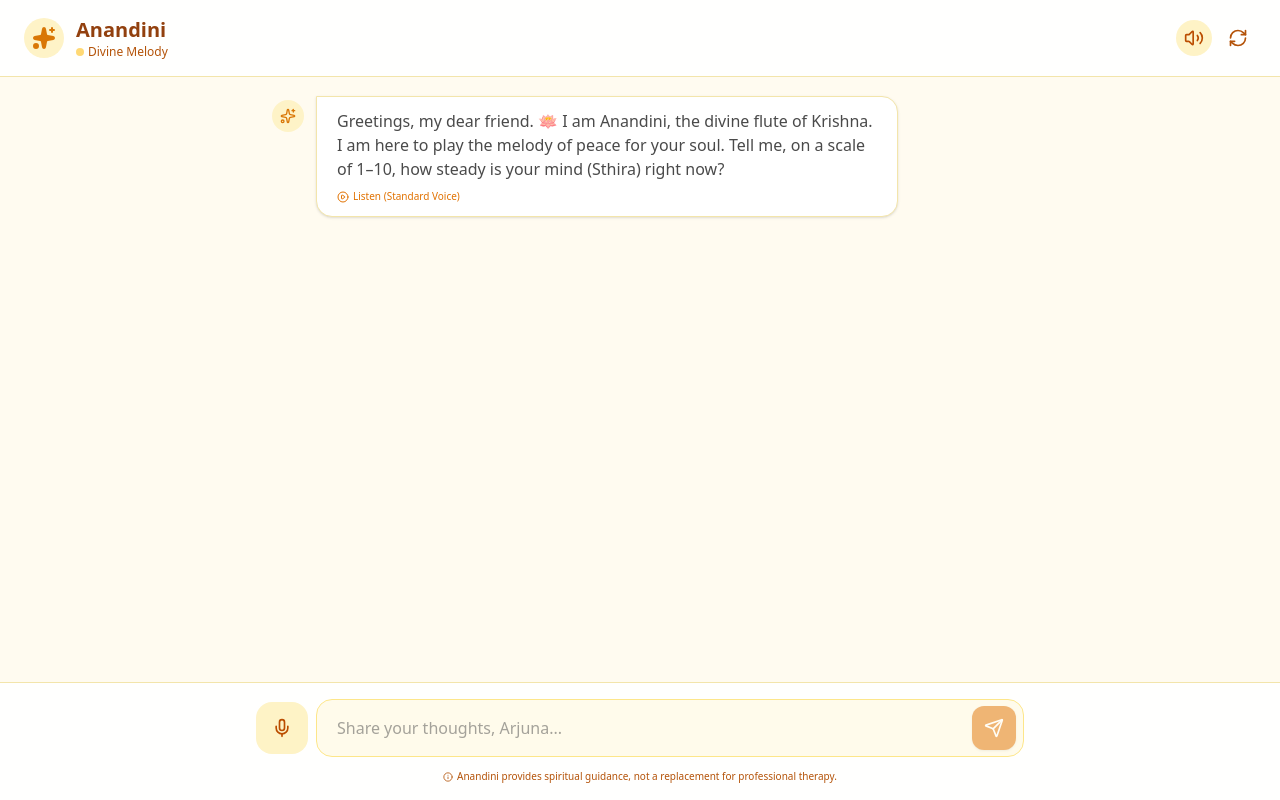
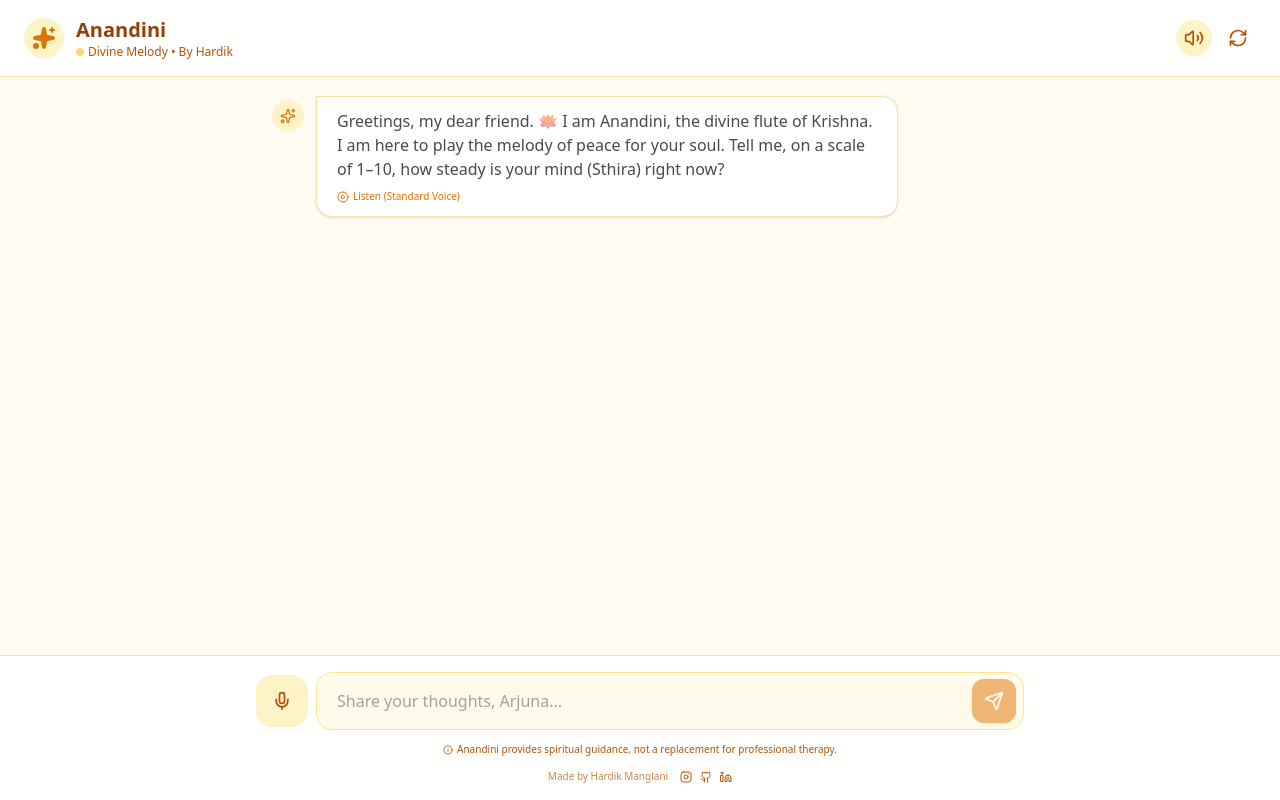
Before and after one commit to Hardik21806/Anandini, a React (Vite) app: page / in a window 1280 px wide. Both pictures are taken after a click on the button "Begin Your Journey". Built offline with nearby package versions, Linux system fonts and the light colour scheme; no server answers.

Commit message:
Credit given

```diff
--- a/index.html
+++ b/index.html
@@ -3,7 +3,7 @@
   <head>
     <meta charset="UTF-8" />
     <meta name="viewport" content="width=device-width, initial-scale=1.0" />
-    <title>My Google AI Studio App</title>
+    <title>Anandini</title>
   </head>
   <body>
     <div id="root"></div>
--- a/src/App.tsx
+++ b/src/App.tsx
@@ -18,7 +18,10 @@ import {
   MicOff,
   Volume2,
   VolumeX,
-  PlayCircle
+  PlayCircle,
+  Instagram,
+  Github,
+  Linkedin
 } from 'lucide-react';
 import { motion, AnimatePresence } from 'motion/react';
 import Markdown from 'react-markdown';
@@ -74,14 +77,6 @@ declare global {
     webkitSpeechRecognition: any;
     SpeechRecognition: any;
   }
-
-  interface ImportMetaEnv {
-    readonly VITE_GEMINI_API_KEY?: string;
-  }
-
-  interface ImportMeta {
-    readonly env: ImportMetaEnv;
-  }
 }
 
 export default function App() {
@@ -100,9 +95,13 @@ export default function App() {
 
   // Initialize Gemini lazily
   const getAi = () => {
-    const apiKey = import.meta.env.VITE_GEMINI_API_KEY;
+    // Check multiple possible environment variable names to avoid "reserved name" issues
+    const apiKey = process.env.GEMINI_API_KEY ||
+                   (import.meta as any).env?.VITE_GEMINI_API_KEY ||
+                   process.env.VITE_GEMINI_API_KEY;
+
     if (!apiKey) {
-      throw new Error("GEMINI_API_KEY is not configured. Please add it to your secrets.");
+      throw new Error("API Key not found. Please add 'GEMINI_API_KEY' or 'VITE_GEMINI_API_KEY' to your secrets.");
     }
     return new GoogleGenAI({ apiKey });
   };
@@ -148,8 +147,12 @@ export default function App() {
 
   // Setup Speech Recognition and check API Key
   useEffect(() => {
-    if (!import.meta.env.VITE_GEMINI_API_KEY) {
-      console.warn("GEMINI_API_KEY is not configured. Seeking divine guidance may be limited. 🪷");
+    const apiKey = process.env.GEMINI_API_KEY ||
+                   (import.meta as any).env?.VITE_GEMINI_API_KEY ||
+                   process.env.VITE_GEMINI_API_KEY;
+
+    if (!apiKey) {
+      console.warn("API Key is not configured. Seeking divine guidance may be limited. 🪷");
     }
 
     const SpeechRecognition = window.SpeechRecognition || window.webkitSpeechRecognition;
@@ -186,13 +189,28 @@ export default function App() {
     }
   };
 
+  const cleanTextForTTS = (text: string) => {
+    return text
+      .replace(/[\u{1F600}-\u{1F64F}\u{1F300}-\u{1F5FF}\u{1F680}-\u{1F6FF}\u{2600}-\u{26FF}\u{2700}-\u{27BF}]/gu, '') // Remove emojis
+      .replace(/\*\*/g, '') // Remove bold
+      .replace(/\*/g, '') // Remove italic
+      .replace(/#/g, '') // Remove headers
+      .replace(/`{1,3}[^`]*`{1,3}/g, '') // Remove code blocks
+      .replace(/\[([^\]]+)\]\([^)]+\)/g, '$1') // Remove links but keep text
+      .trim();
+  };
+
   const generateAudio = async (text: string) => {
     if (!isVoiceEnabled || isTtsRateLimited) return null;
+
+    const cleanedText = cleanTextForTTS(text);
+    if (!cleanedText) return null;
+
     try {
       const ai = getAi();
       const response = await ai.models.generateContent({
         model: ttsModel,
-        contents: [{ parts: [{ text: `You are Anandini, the divine flute of Lord Krishna. Speak this with a divine, serene, and infinitely compassionate female voice: ${text}` }] }],
+        contents: [{ parts: [{ text: cleanedText }] }],
         config: {
           responseModalities: [Modality.AUDIO],
           speechConfig: {
@@ -235,13 +253,11 @@ export default function App() {
     const speak = () => {
       window.speechSynthesis.cancel();
 
-      // Clean text for better synthesis (remove emojis and markdown)
-      const cleanText = text
-        .replace(/[\u{1F600}-\u{1F64F}\u{1F300}-\u{1F5FF}\u{1F680}-\u{1F6FF}\u{2600}-\u{26FF}\u{2700}-\u{27BF}]/gu, '')
-        .replace(/[*_#]/g, '')
-        .trim();
+      const cleanText = cleanTextForTTS(text);
+      if (!cleanText) return;
 
       const utterance = new SpeechSynthesisUtterance(cleanText);
+      utterance.rate = 0.8; // Match the meditative pace
 
       const voices = window.speechSynthesis.getVoices();
 
@@ -383,7 +399,7 @@ export default function App() {
       });
 
       const result = await chat.sendMessage({ message: userMessage });
-      const responseText = (result as any).text || "I am here for you, my friend. Let us find peace together. 🪷";
+      const responseText = result.text || "I am here for you, my friend. Let us find peace together. 🪷";
 
       const crisisKeywords = ["988", "iCall", "crisis helpline"];
       const containsCrisisInfo = crisisKeywords.some(keyword => responseText.includes(keyword));
@@ -449,6 +465,20 @@ export default function App() {
             <p className="text-[#78350F] text-sm leading-relaxed">
               Step into a space of divine guidance and inner peace. Hear the melody of Anandini, Krishna's flute, to navigate the challenges of your mind.
             </p>
+            <div className="pt-4 border-t border-[#F3E5AB]">
+              <p className="text-xs text-[#B45309] font-medium mb-2">Made with ❤️ by Hardik Manglani</p>
+              <div className="flex justify-center gap-4">
+                <a href="https://www.instagram.com/hardik_manglani21/" target="_blank" rel="noopener noreferrer" className="text-amber-600 hover:text-amber-700 transition-colors">
+                  <Instagram size={18} />
+                </a>
+                <a href="https://github.com/Hardik21806" target="_blank" rel="noopener noreferrer" className="text-amber-600 hover:text-amber-700 transition-colors">
+                  <Github size={18} />
+                </a>
+                <a href="https://www.linkedin.com/in/hardik-manglani-152b04330/" target="_blank" rel="noopener noreferrer" className="text-amber-600 hover:text-amber-700 transition-colors">
+                  <Linkedin size={18} />
+                </a>
+              </div>
+            </div>
           </div>
           <button
             onClick={startConversation}
@@ -477,7 +507,7 @@ export default function App() {
             <h1 className="text-xl font-semibold text-[#92400E]">Anandini</h1>
             <p className="text-xs text-[#B45309] flex items-center gap-1">
               <span className="w-2 h-2 bg-amber-400 rounded-full animate-pulse"></span>
-              Divine Melody
+              Divine Melody • By Hardik
             </p>
           </div>
         </div>
@@ -628,9 +658,25 @@ export default function App() {
               </div>
             </div>
           )}
-          <p className="text-[10px] text-center text-[#B45309] mt-3 flex items-center justify-center gap-1">
-            <Info size={10} />
-            Anandini provides spiritual guidance, not a replacement for professional therapy.
+          <p className="text-[10px] text-center text-[#B45309] mt-3 flex flex-col items-center gap-2">
+            <span className="flex items-center gap-1">
+              <Info size={10} />
+              Anandini provides spiritual guidance, not a replacement for professional therapy.
+            </span>
+            <span className="flex items-center gap-3 mt-1">
+              <span className="opacity-70">Made by Hardik Manglani</span>
+              <span className="flex gap-2">
+                <a href="https://www.instagram.com/hardik_manglani21/" target="_blank" rel="noopener noreferrer" className="hover:text-amber-700 transition-colors">
+                  <Instagram size={12} />
+                </a>
+                <a href="https://github.com/Hardik21806" target="_blank" rel="noopener noreferrer" className="hover:text-amber-700 transition-colors">
+                  <Github size={12} />
+                </a>
+                <a href="https://www.linkedin.com/in/hardik-manglani-152b04330/" target="_blank" rel="noopener noreferrer" className="hover:text-amber-700 transition-colors">
+                  <Linkedin size={12} />
+                </a>
+              </span>
+            </span>
           </p>
         </div>
       </footer>
@@ -654,4 +700,3 @@ export default function App() {
     </div>
   );
 }
-console.log("VITE_GEMINI_API_KEY at build/runtime:", import.meta.env.VITE_GEMINI_API_KEY);
```
